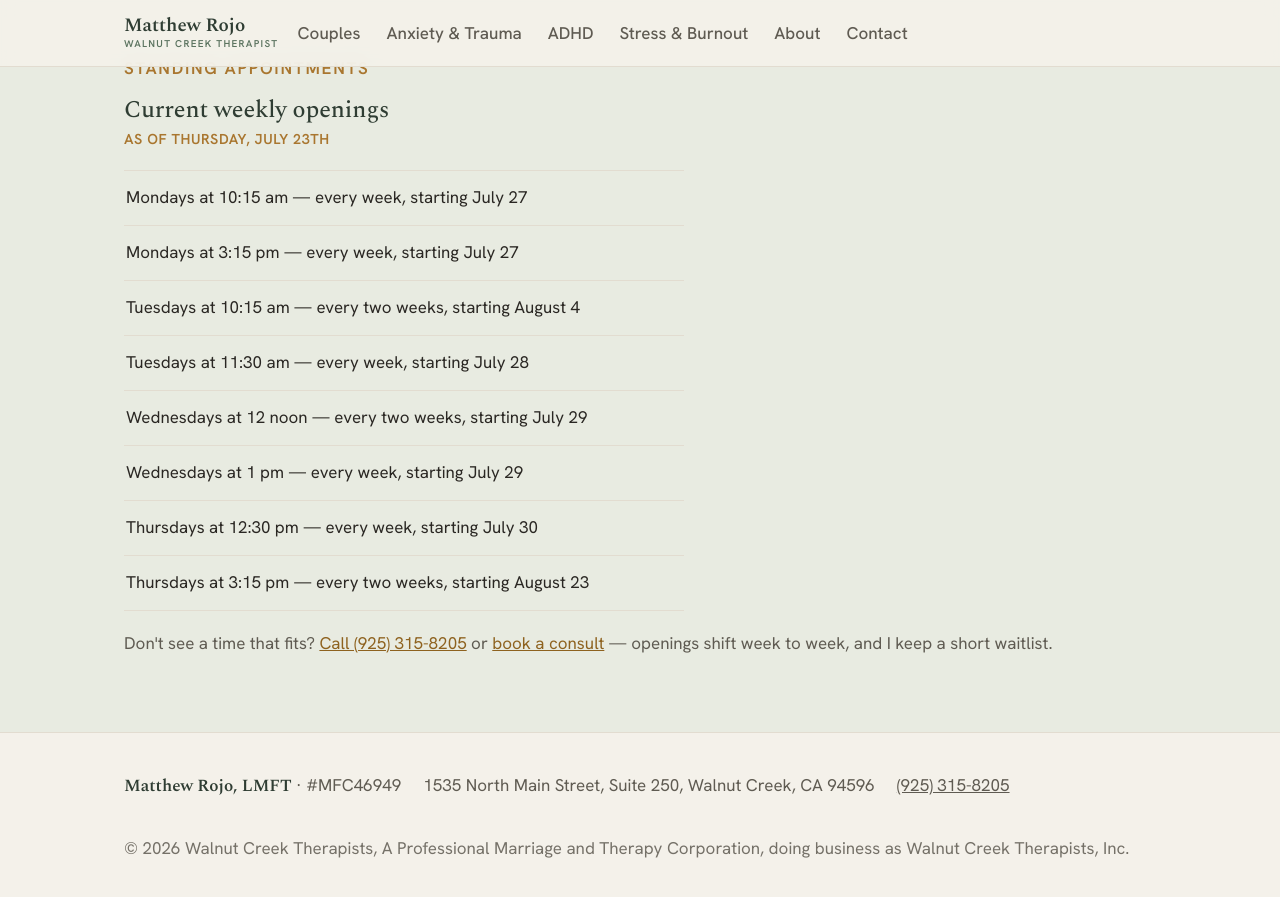
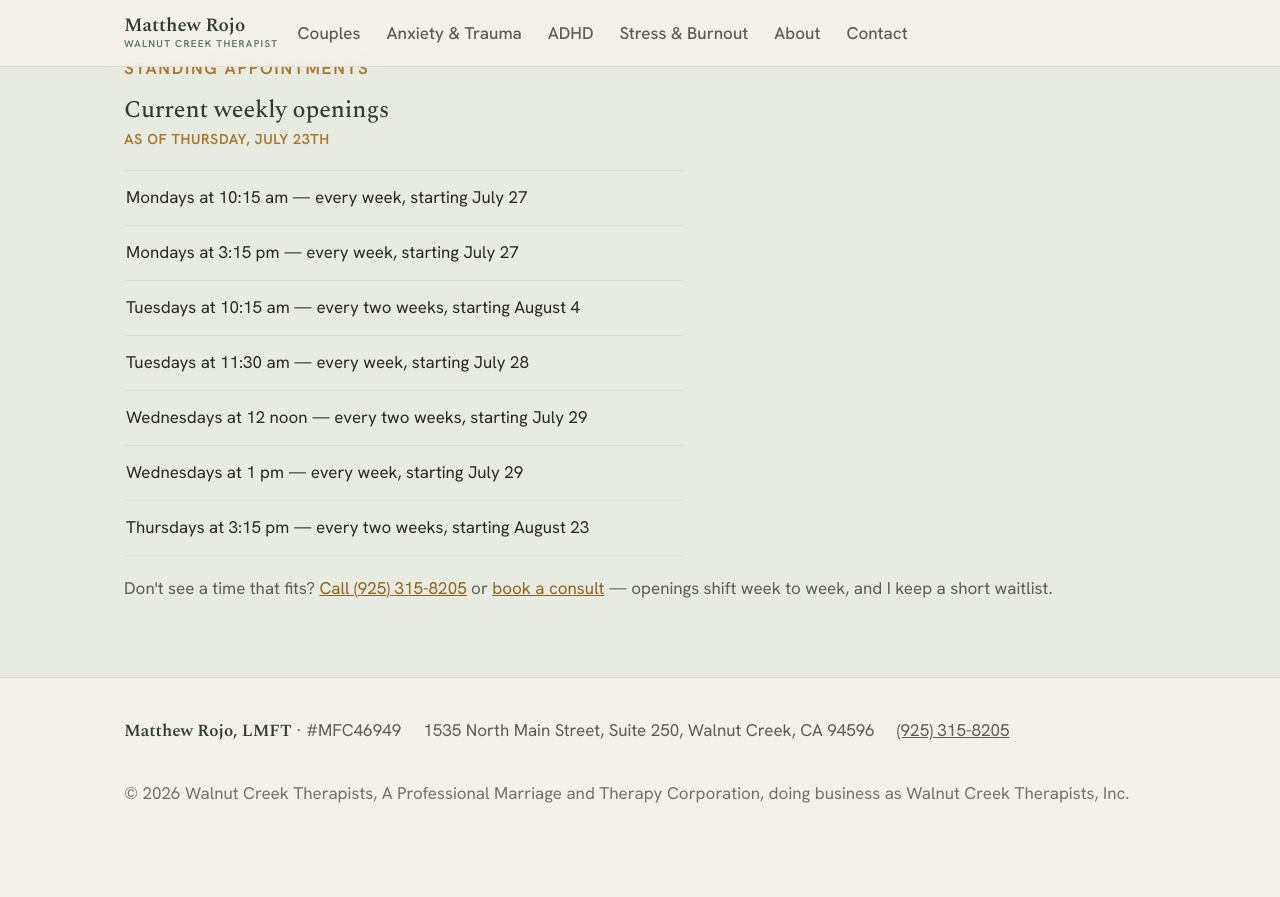
Before and after one commit to walnutcreektherapist/walnutcreektherapist.github.io, a Jekyll site: the page built from openings.html, in a window 1280 px wide and 900 px high, scrolled down 613 px. Shown: the top 897 px of the window. Built offline with Jekyll 4.4.1, drawn with Linux system fonts in a browser that asks for light colours; after the commit the page ends 1458 px from its top, so only the background shows below that.

Commit message:
Update _config.yml

```diff
--- a/_config.yml
+++ b/_config.yml
@@ -54,7 +54,6 @@ openings:
     - "Tuesdays at 11:30 am — every week, starting July 28"
     - "Wednesdays at 12 noon — every two weeks, starting July 29"
     - "Wednesdays at 1 pm — every week, starting July 29"
-    - "Thursdays at 12:30 pm — every week, starting July 30"
     - "Thursdays at 3:15 pm — every two weeks, starting August 23"
 
 # Paste your exact Psychology Today and Facebook URLs to finish consolidating your identity.
```
